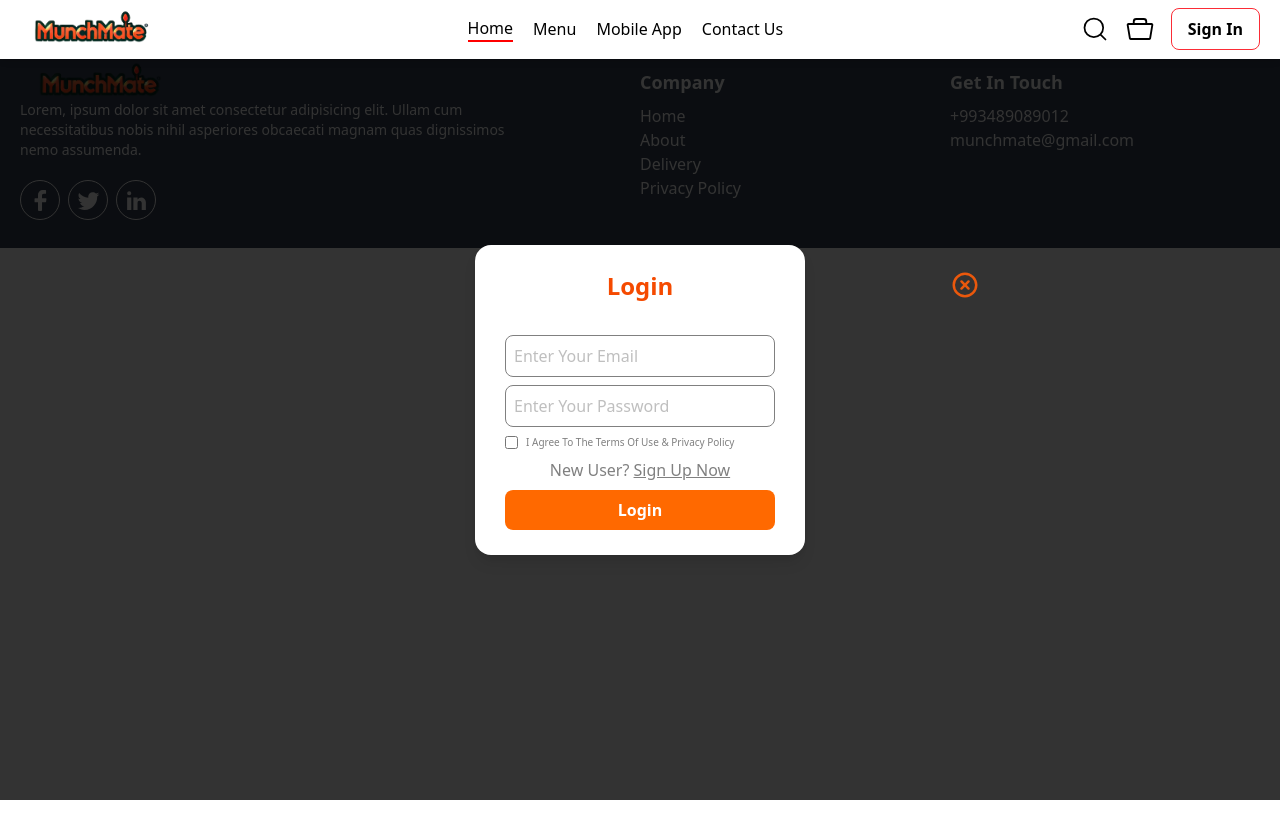
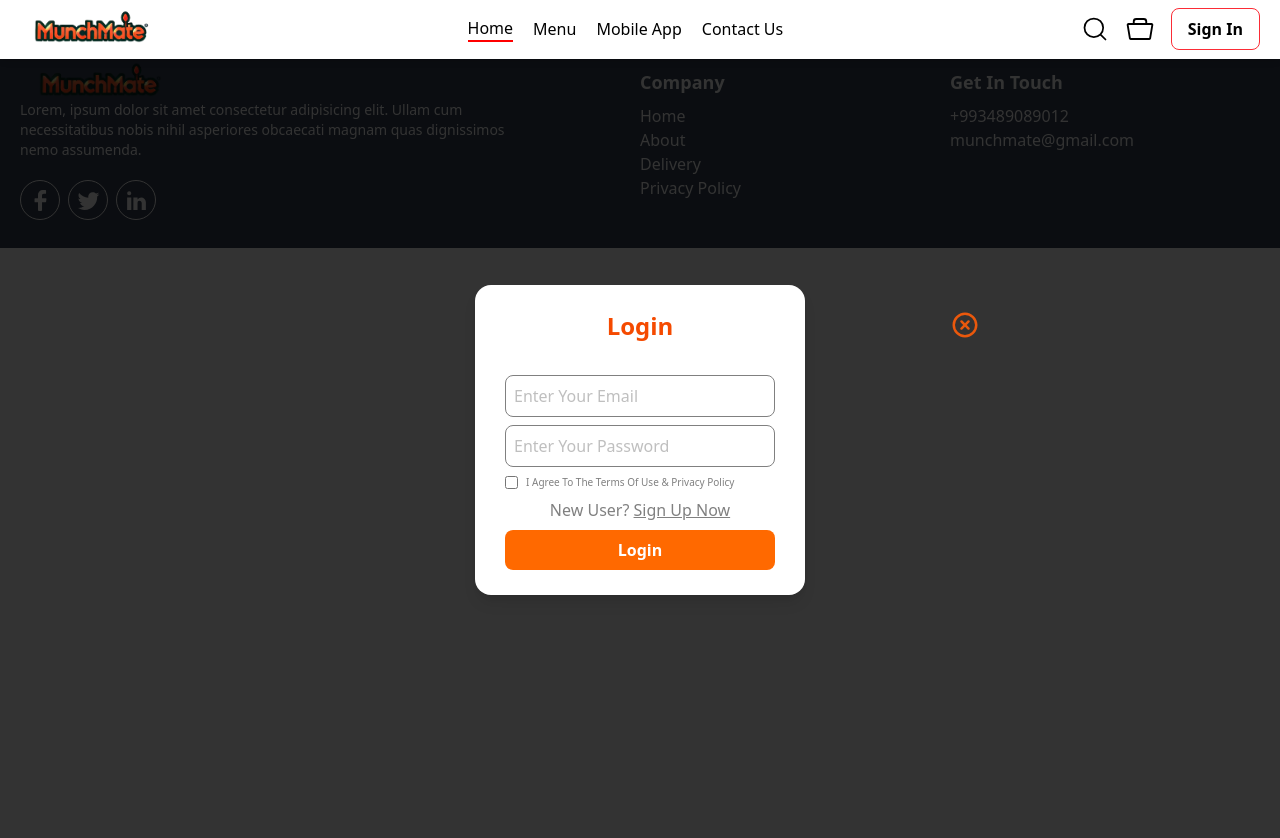
Before and after one commit to risalat345/MunchMate, a React (Vite) app: page / in a window 1280 px wide. Both pictures are taken after a click on the button "Sign In". Before the commit the page ends 800 px from the top, so only its background shows below. Built offline with nearby package versions, Linux system fonts and the light colour scheme.

Commit message:
Initial commit

```diff
--- a/src/components/LoginPopUp.jsx
+++ b/src/components/LoginPopUp.jsx
@@ -3,8 +3,7 @@ import { useState } from 'react';
 const LoginPopUp = ({setshowSignIn}) => {
   const [user, setuser] = useState("Sign In")
   return(
-  <div className="login-popup">
-
+  <div className="login-popup md:mt-10">
       <form className='bg-white fadeIn popup-container p-3 rounded-2xl shadow-lg w-96 mx-auto text-center'>
       <div onClick={()=>setshowSignIn(false)} className="absolute right-75 cursor-pointer ">
       <svg xmlns="http://www.w3.org/2000/svg" width="30" height="30" viewBox="0 0 24 24"><g fill="none"><path d="m12.593 23.258l-.011.002l-.071.035l-.02.004l-.014-.004l-.071-.035q-.016-.005-.024.005l-.004.01l-.017.428l.005.02l.01.013l.104.074l.015.004l.012-.004l.104-.074l.012-.016l.004-.017l-.017-.427q-.004-.016-.017-.018m.265-.113l-.013.002l-.185.093l-.01.01l-.003.011l.018.43l.005.012l.008.007l.201.093q.019.005.029-.008l.004-.014l-.034-.614q-.005-.018-.02-.022m-.715.002a.02.02 0 0 0-.027.006l-.006.014l-.034.614q.001.018.017.024l.015-.002l.201-.093l.01-.008l.004-.011l.017-.43l-.003-.012l-.01-.01z"/><path fill="#ea580c" d="M12 2c5.523 0 10 4.477 10 10s-4.477 10-10 10S2 17.523 2 12S6.477 2 12 2m0 2a8 8 0 1 0 0 16a8 8 0 0 0 0-16M9.879 8.464L12 10.586l2.121-2.122a1 1 0 1 1 1.415 1.415l-2.122 2.12l2.122 2.122a1 1 0 0 1-1.415 1.415L12 13.414l-2.121 2.122a1 1 0 0 1-1.415-1.415L10.586 12L8.465 9.879a1 1 0 0 1 1.414-1.415"/></g></svg>
```
